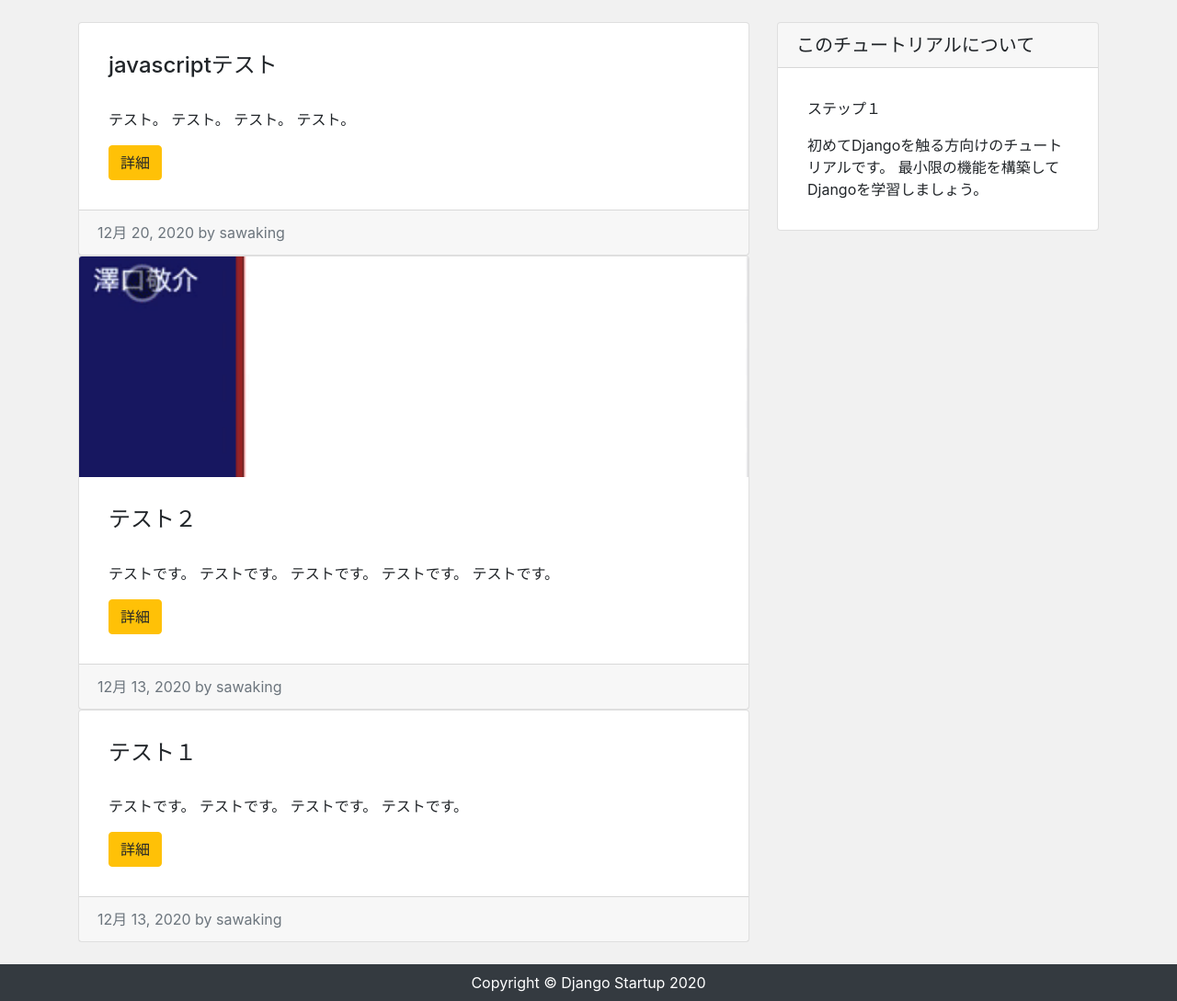
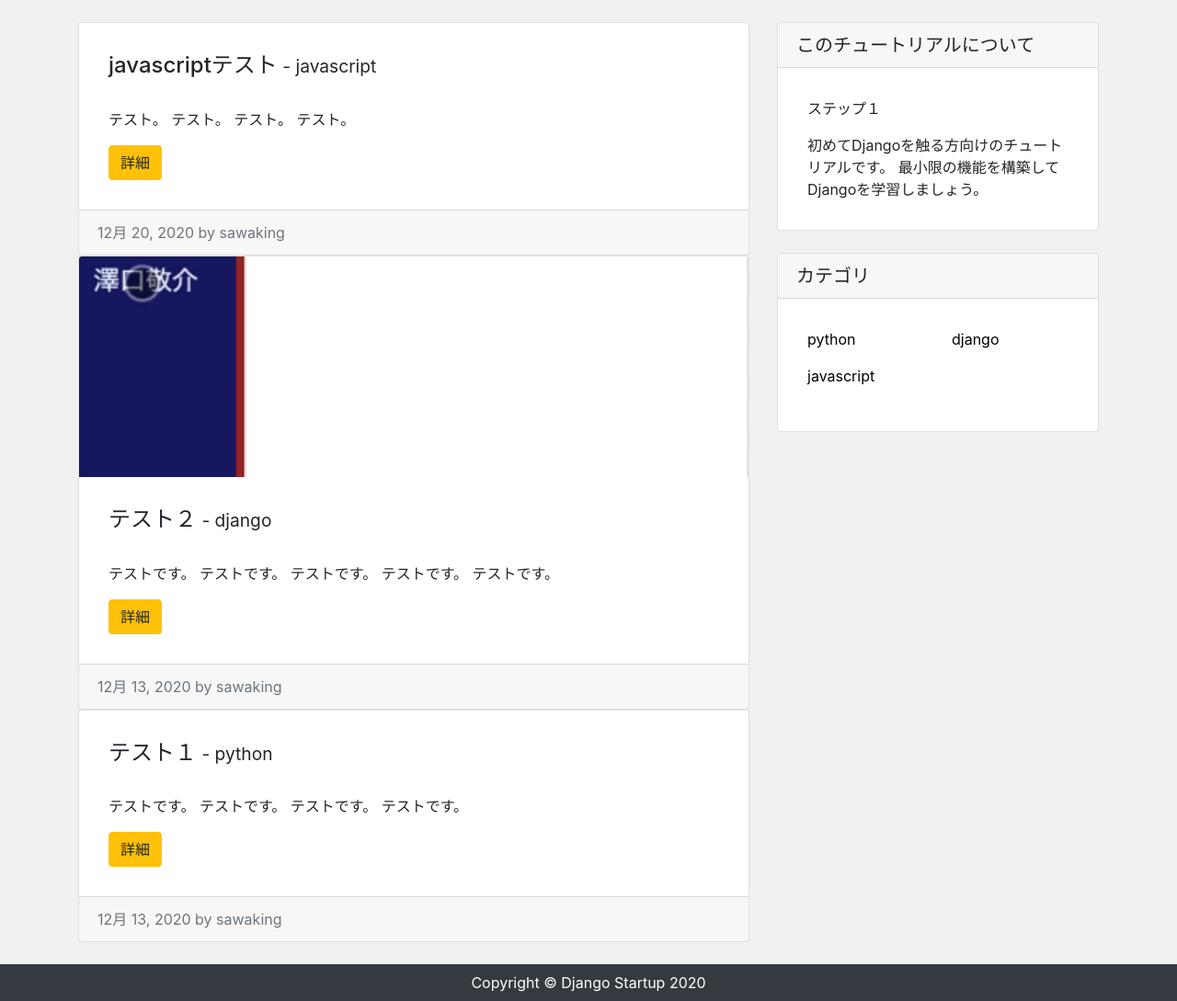
Before and after one commit to akiramenowaruiotoko/django-blog-tutorial, a Django app: page / in a window 1280 px wide. Shown: the part 56-1145 px from the top of the page at 92% size. Run offline with Django 3.2, Linux system fonts and the light colour scheme; data comes from the database, SQL or seed files in the repository; both versions use the stored data as it was after the commit; some libraries are stand-ins or nearby versions.

Commit message:
カテゴリー機能実装

```diff
--- a/app/admin.py
+++ b/app/admin.py
@@ -1,4 +1,5 @@
 from django.contrib import admin
-from .models import Post
+from .models import Post, Category
 
 admin.site.register(Post)
+admin.site.register(Category)
--- /dev/null
+++ b/app/context_processors.py
@@ -0,0 +1,8 @@
+from .models import Category
+
+def common(request):
+    category_data = Category.objects.all()
+    context = {
+        'category_data': category_data
+    }
+    return context
--- a/app/models.py
+++ b/app/models.py
@@ -2,9 +2,16 @@ from django.db import models
 from django.conf import settings
 from django.utils import timezone
 
+class Category(models.Model):
+    name = models.CharField('カテゴリ', max_length=100)
+
+    def __str__(self):
+        return self.name
+
 
 class Post(models.Model):
     author = models.ForeignKey(settings.AUTH_USER_MODEL, on_delete=models.CASCADE)
+    category = models.ForeignKey(Category, verbose_name='カテゴリ', on_delete=models.PROTECT)
     title = models.CharField("タイトル", max_length=200)
     image = models.ImageField(upload_to='images', verbose_name='イメージ画像', null=True, blank=True)
     content = models.TextField("本文")
--- a/app/static/css/style.css
+++ b/app/static/css/style.css
@@ -61,3 +61,12 @@ main {
     width: 100%;
     height: 400px;
 }
+
+a {
+    color: black;
+}
+
+a:hover {
+    text-decoration: none;
+    color: orange;
+}
--- a/app/templates/app/index.html
+++ b/app/templates/app/index.html
@@ -10,7 +10,7 @@
                     <img src="{{ post.image.url }}" alt="" class="card-img-top index-img">
                 {% endif %}
                 <div class="card-body">
-                    <h2 class="card-title">{{ post.title}}</h2>
+                    <h2 class="card-title">{{ post.title}}<span class="small"> - {{ post.category}} </span></h2>
                     <p class="card-text">{{ post.content|truncatechars:100 }}</p>
                     <div class="btn btn-warning">詳細</div>
                 </div>
@@ -33,6 +33,24 @@
                 </p>
             </div>
         </div>
+        <div class="card my-4">
+            <h5 class="card-header">カテゴリ</h5>
+            <div class="card-body">
+                <div class="row">
+                    {% for category in category_data %}
+                        <div class="col-md-6">
+                            <ul class="list-unstyled">
+                                <li>
+                                    <a href="{% url 'category' category %}">
+                                        {{ category.name }}
+                                    </a>
+                                </li>
+                            </ul>
+                        </div>
+                    {% endfor %}
+                </div>
+            </div>
+        </div>
     </div>
 </div>
 
--- a/app/templates/app/post_detail.html
+++ b/app/templates/app/post_detail.html
@@ -3,11 +3,13 @@
 {% block content %}
 
 <h2 class="my-4">{{ post_data.title }}</h2>
+<p>{{ post_data.category }}</p>
 <hr>
 <p>{{ post_data.created }} by {{ post_data.author }}</p>
 <hr>
 {% if post_data.image %}
     <img src="{{ post_data.image.url }}" alt="" class="rounded detail-img">
+    <hr>
 {% endif %}
 <p>{{ post_data.content|linebreaksbr }}</p>
 {% if user.is_authenticated %}
--- a/app/templates/app/post_form.html
+++ b/app/templates/app/post_form.html
@@ -12,6 +12,9 @@
     <div class="formpost">
         {% render_field form.title class="form-control" placeholder="タイトルを入力" %}
     </div>
+    <div class="formpost">
+        {% render_field form.category class="form-control" placeholder="カテゴリを入力" %}
+    </div>
     <div class="frompost">
         {{ form.image }}
     </div>
--- a/app/urls.py
+++ b/app/urls.py
@@ -7,4 +7,6 @@ urlpatterns = [
     path('post/new/', views.CreatePostView.as_view(), name='post_new'),
     path('post/<int:pk>/edit', views.PostEditView.as_view(), name='post_edit'),
     path('post/<int:pk>/delete', views.PostDeleteView.as_view(), name='post_delete'),
+    path('category/<str:category>', views.CategoryView.as_view(), name='category'),
+
 ]
--- a/app/views.py
+++ b/app/views.py
@@ -1,8 +1,9 @@
 from django.shortcuts import render, redirect
 from django.views.generic import View
-from.models import Post
+from.models import Post, Category
 from.forms import PostForm
 from django.contrib.auth.mixins import LoginRequiredMixin
+
 
 class IndexView(View):
     def get(self, request, *args, **kwargs):
@@ -19,6 +20,7 @@ class PostDetailView(View):
             'post_data': post_data
         })
 
+
 class CreatePostView(LoginRequiredMixin, View):
     def get(self, request, *args, **kwargs):
         form = PostForm(request.POST or None)
@@ -34,6 +36,9 @@ class CreatePostView(LoginRequiredMixin, View):
             post_data = Post()
             post_data.author = request.user
             post_data.title = form.cleaned_data['title']
+            category = form.cleaned_data['category']
+            category_data = Category.objects.get(name=category)
+            post_data.category = category_data
             post_data.content = form.cleaned_data['content']
             if request.FILES:
                 post_data.image = request.FILES.get('image')
@@ -44,6 +49,7 @@ class CreatePostView(LoginRequiredMixin, View):
             'form': form
         })
 
+
 class PostEditView(LoginRequiredMixin, View):
     def get(self, request, *args, **kwargs):
         post_data = Post.objects.get(id=self.kwargs['pk'])
@@ -51,6 +57,7 @@ class PostEditView(LoginRequiredMixin, View):
             request.POST or None,
             initial = {
                 'title': post_data.title,
+                'category': post_data.category,
                 'content': post_data.content,
                 'image': post_data.image,
             }
@@ -66,6 +73,9 @@ class PostEditView(LoginRequiredMixin, View):
         if form.is_valid():
             post_data = Post.objects.get(id=self.kwargs['pk'])
             post_data.title = form.cleaned_data['title']
+            category = form.cleaned_data['category']
+            category_data = Category.objects.get(name=category)
+            post_data.category = category_data
             post_data.content = form.cleaned_data['content']
             if request.FILES:
                 post_data.image =request.FILES.get('image')
@@ -88,3 +98,12 @@ class PostDeleteView(LoginRequiredMixin, View):
         post_data = Post.objects.get(id=self.kwargs['pk'])
         post_data.delete()
         return redirect('index')
+
+
+class CategoryView(View):
+    def get(self, request, *args, **kwargs):
+        category_data = Category.objects.get(name=self.kwargs['category'])
+        post_data = Post.objects.order_by('-id').filter(category=category_data)
+        return render(request, 'app/index.html', {
+            'post_data': post_data
+        })
--- a/mysite/settings.py
+++ b/mysite/settings.py
@@ -69,6 +69,7 @@ TEMPLATES = [
                 'django.template.context_processors.request',
                 'django.contrib.auth.context_processors.auth',
                 'django.contrib.messages.context_processors.messages',
+                'app.context_processors.common',
             ],
         },
     },
```
Also changed, not shown: app/forms.py (+7 -0 lines), app/migrations/0003_category.py (added), app/migrations/0004_post_category.py (added), db.sqlite3.
